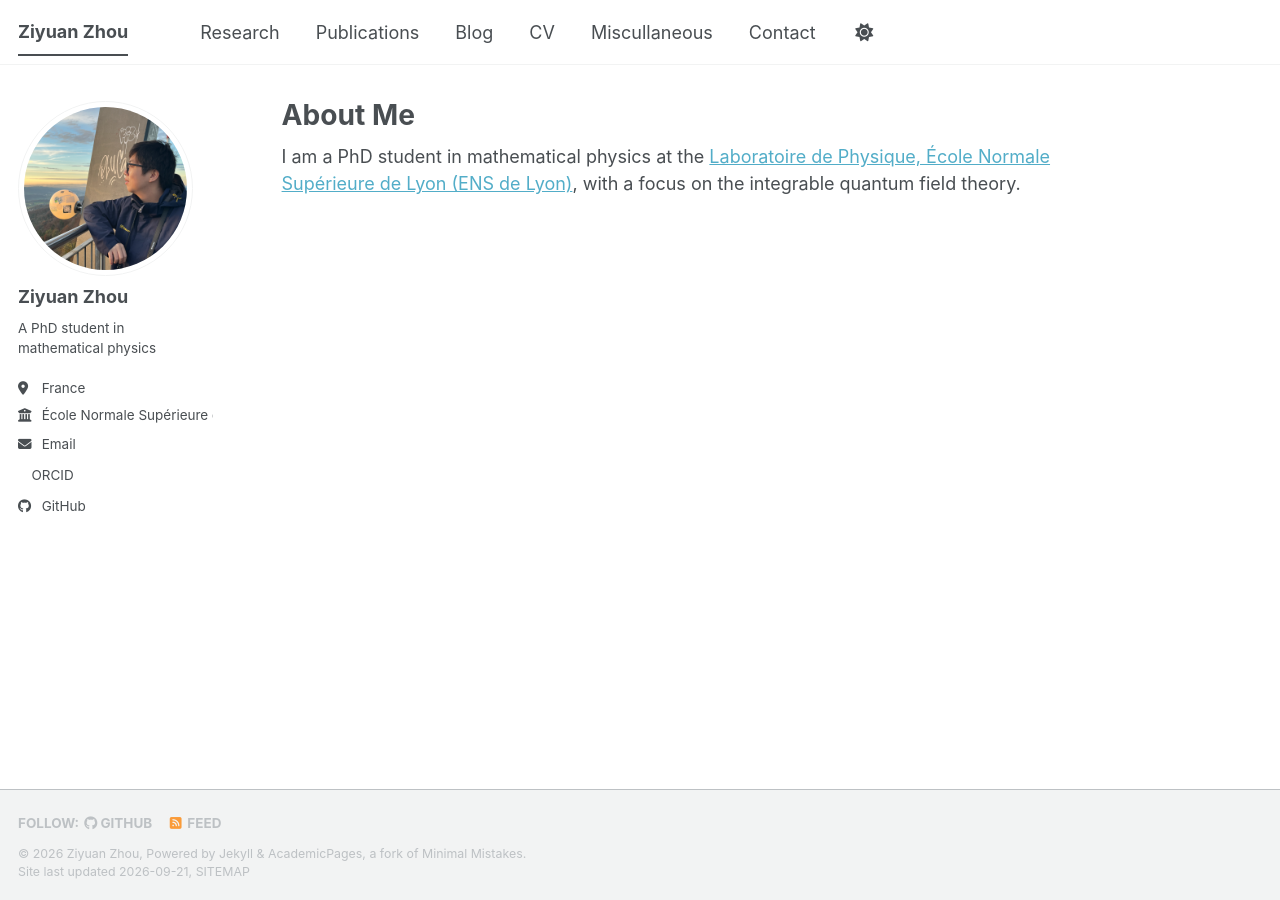
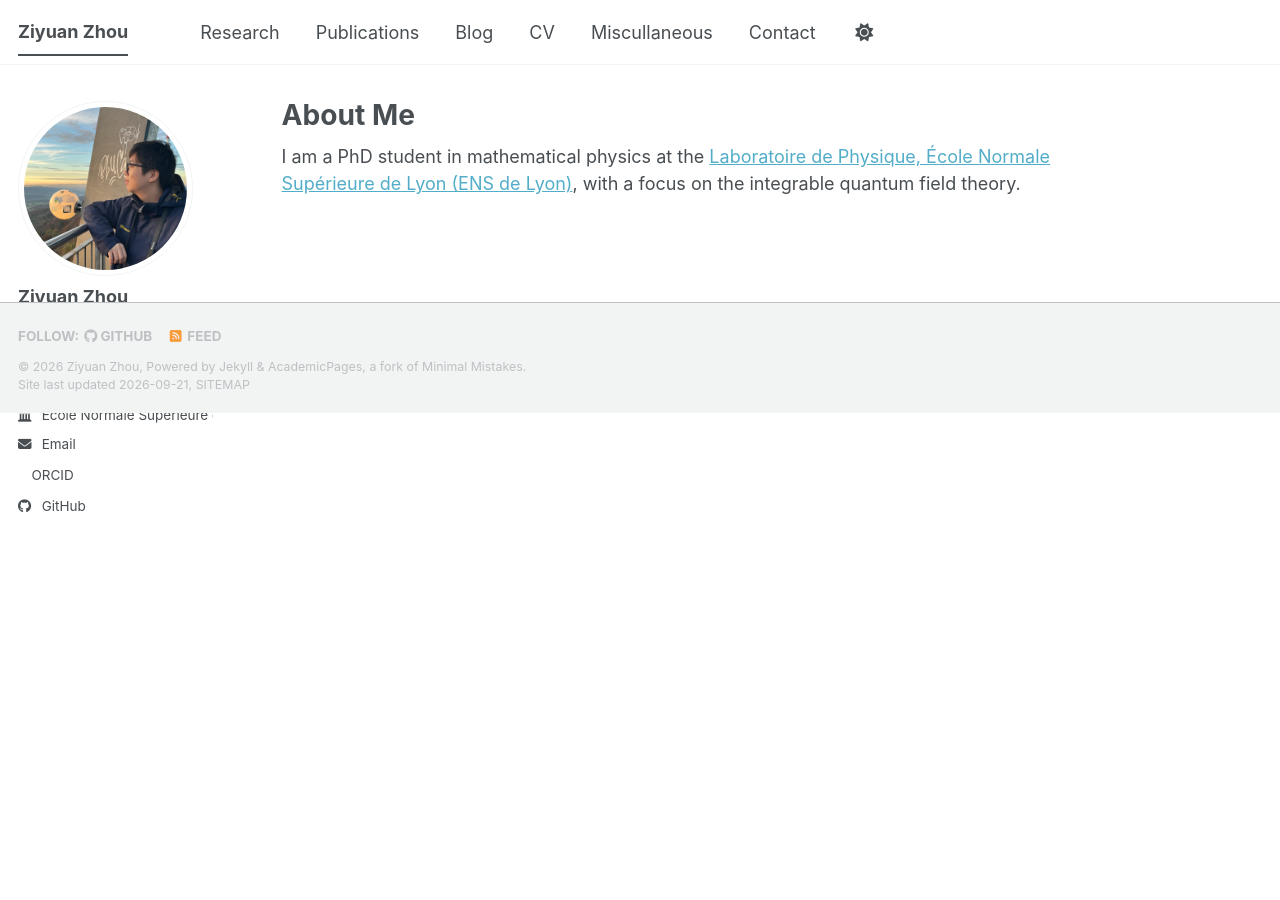
Before and after one commit to TzuyZhou/tzuyzhou.github.io, a Jekyll site: the page built from _pages/about.md, in a window 1280 px wide. Built offline with Jekyll 4.4.1, drawn with Linux system fonts in a browser that asks for light colours; a style sheet for code colours, icons or effects is not loaded.

Commit message:
test for footer

```diff
--- a/_sass/layout/_footer.scss
+++ b/_sass/layout/_footer.scss
@@ -18,12 +18,8 @@
   height: auto;
 
   /* keep the footer on the bottom of the page */
-  // position: fixed;
-  // bottom: 0;
-
-  position: absolute;
-  bottom: 0em;
-  height: auto;
+  position: relative;
+  bottom: auto;
 
   -webkit-animation: intro 0.3s both;
           animation: intro 0.3s both;
```
